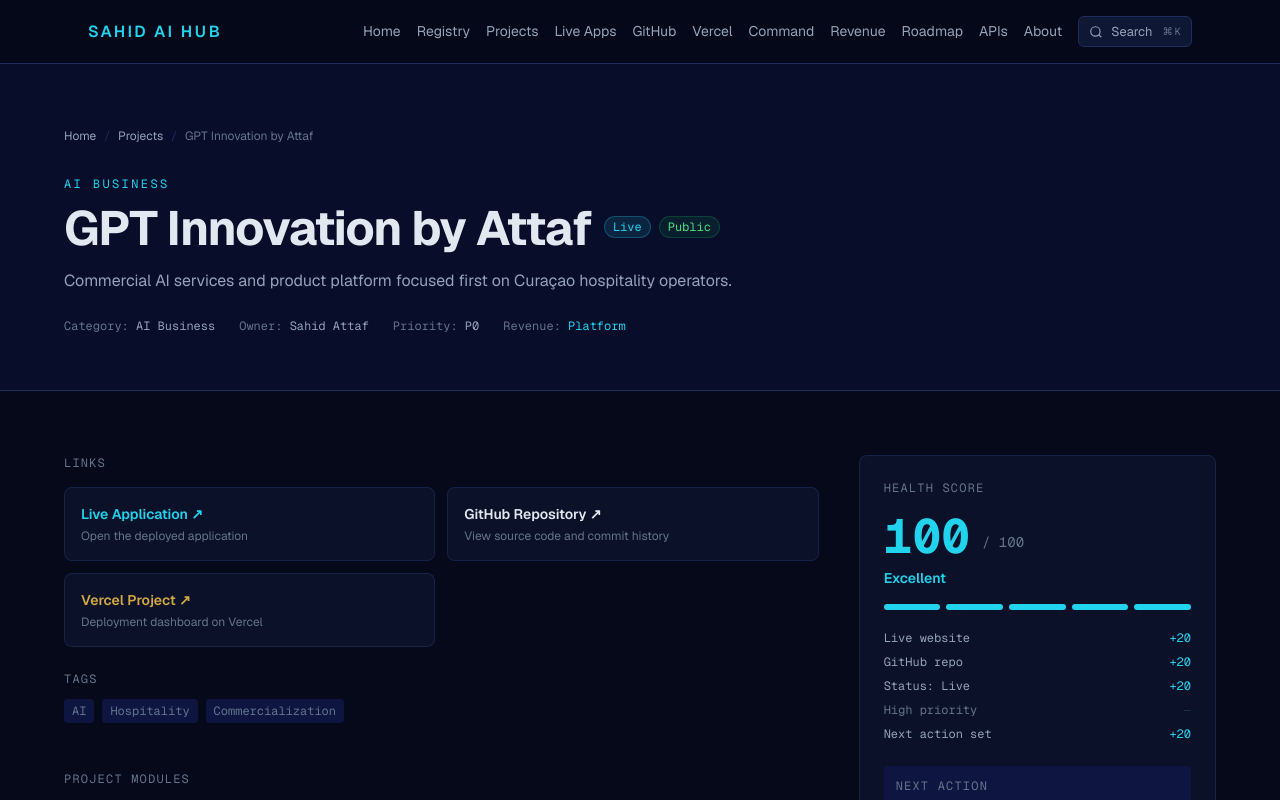
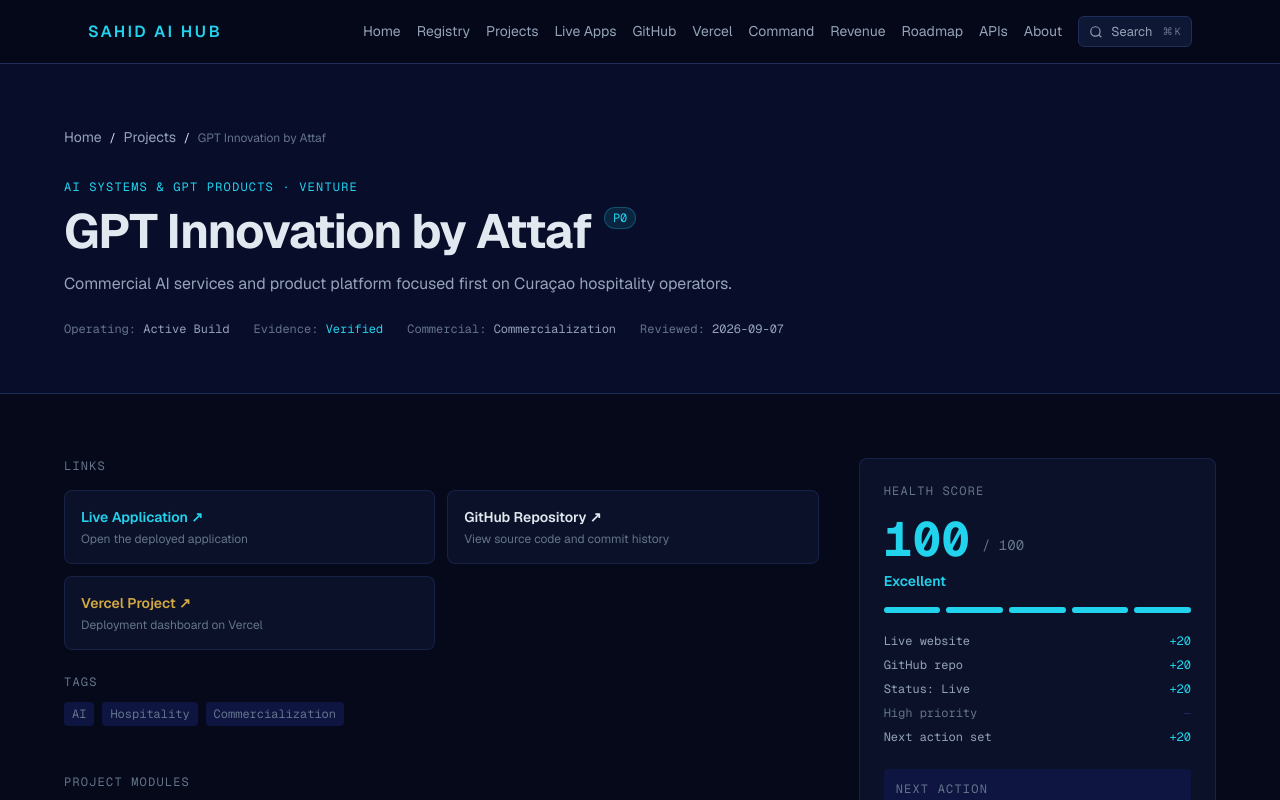
Before and after one commit to sahidattaf/sahid-ai-hub, a Next.js app: page /projects/gpt-innovation-os in a window 1280 px wide. Shown: the top 800 px of the page. Built offline with nearby package versions, Linux system fonts and the light colour scheme.

Commit message:
feat: update project detail header for portfolio governance

```diff
--- a/components/project-detail-header.tsx
+++ b/components/project-detail-header.tsx
@@ -1,119 +1,12 @@
 import Link from "next/link";
-import type { RegistryProject, Status, Visibility } from "@/data/project-registry";
+import type { RegistryProject } from "@/data/project-registry";
 
-function statusClass(s: Status) {
-  const map: Record<Status, string> = {
-    Live: "badge-live",
-    Repo: "badge-repo",
-    Prototype: "badge-prototype",
-    Planning: "badge-planning",
-  };
-  return map[s];
+export default function ProjectDetailHeader({ project }: { project: RegistryProject }) {
+  return <section className="pt-16 pb-14 px-6 border-b section-divider" style={{backgroundColor:"var(--navy-900)"}}><div className="max-w-6xl mx-auto">
+    <nav className="flex items-center gap-2 mb-8 text-xs"><Link href="/" className="nav-link">Home</Link><span>/</span><Link href="/projects" className="nav-link">Projects</Link><span>/</span><span style={{color:"var(--text-subtle)"}}>{project.name}</span></nav>
+    <p className="text-xs font-mono tracking-widest uppercase mb-3" style={{color:"var(--cyan)"}}>{project.portfolioStream} · {project.assetType}</p>
+    <div className="flex flex-wrap items-start gap-3 mb-4"><h1 className="text-3xl md:text-5xl font-bold tracking-tight" style={{color:"var(--text-primary)"}}>{project.name}</h1><span className="text-xs px-2 py-0.5 rounded-full font-mono badge-live">{project.priority}</span></div>
+    <p className="text-base max-w-2xl leading-relaxed mb-6" style={{color:"var(--text-muted)"}}>{project.description}</p>
+    <div className="flex flex-wrap gap-6 text-xs font-mono"><div><span style={{color:"var(--text-subtle)"}}>Operating: </span><span style={{color:"var(--text-muted)"}}>{project.operatingStatus}</span></div><div><span style={{color:"var(--text-subtle)"}}>Evidence: </span><span style={{color:project.evidenceStatus === "Verified" ? "var(--cyan)" : "var(--gold)"}}>{project.evidenceStatus}</span></div><div><span style={{color:"var(--text-subtle)"}}>Commercial: </span><span style={{color:"var(--text-muted)"}}>{project.commercialStatus}</span></div><div><span style={{color:"var(--text-subtle)"}}>Reviewed: </span><span style={{color:"var(--text-muted)"}}>{project.lastReviewed}</span></div></div>
+  </div></section>;
 }
-
-function visibilityClass(v: Visibility) {
-  const map: Record<Visibility, string> = {
-    Public: "badge-public",
-    Private: "badge-private",
-    Hybrid: "badge-hybrid",
-  };
-  return map[v];
-}
-
-export default function ProjectDetailHeader({
-  project,
-}: {
-  project: RegistryProject;
-}) {
-  return (
-    <section
-      className="pt-16 pb-14 px-6 border-b section-divider"
-      style={{ backgroundColor: "var(--navy-900)" }}
-    >
-      <div className="max-w-6xl mx-auto">
-        {/* Breadcrumb */}
-        <nav className="flex items-center gap-2 mb-8 text-xs">
-          <Link href="/" className="nav-link" style={{ fontSize: "0.75rem" }}>
-            Home
-          </Link>
-          <span style={{ color: "var(--navy-border)" }}>/</span>
-          <Link
-            href="/projects"
-            className="nav-link"
-            style={{ fontSize: "0.75rem" }}
-          >
-            Projects
-          </Link>
-          <span style={{ color: "var(--navy-border)" }}>/</span>
-          <span style={{ color: "var(--text-subtle)", fontSize: "0.75rem" }}>
-            {project.name}
-          </span>
-        </nav>
-
-        {/* Zone + category */}
-        <p
-          className="text-xs font-mono tracking-widest uppercase mb-3"
-          style={{ color: "var(--cyan)", letterSpacing: "0.2em" }}
-        >
-          {project.zone}
-        </p>
-
-        {/* Title + badges */}
-        <div className="flex flex-wrap items-start gap-3 mb-4">
-          <h1
-            className="text-3xl md:text-5xl font-bold tracking-tight"
-            style={{ color: "var(--text-primary)" }}
-          >
-            {project.name}
-          </h1>
-          <div className="flex items-center gap-2 mt-1 md:mt-3">
-            <span
-              className={`text-xs px-2 py-0.5 rounded-full font-mono ${statusClass(project.status)}`}
-            >
-              {project.status}
-            </span>
-            <span
-              className={`text-xs px-2 py-0.5 rounded-full font-mono ${visibilityClass(project.visibility)}`}
-            >
-              {project.visibility}
-            </span>
-          </div>
-        </div>
-
-        <p
-          className="text-base max-w-2xl leading-relaxed mb-6"
-          style={{ color: "var(--text-muted)" }}
-        >
-          {project.description}
-        </p>
-
-        {/* Quick meta row */}
-        <div className="flex flex-wrap gap-6 text-xs font-mono">
-          <div>
-            <span style={{ color: "var(--text-subtle)" }}>Category: </span>
-            <span style={{ color: "var(--text-muted)" }}>{project.category}</span>
-          </div>
-          <div>
-            <span style={{ color: "var(--text-subtle)" }}>Owner: </span>
-            <span style={{ color: "var(--text-muted)" }}>{project.owner}</span>
-          </div>
-          <div>
-            <span style={{ color: "var(--text-subtle)" }}>Priority: </span>
-            <span
-              style={{
-                color:
-                  project.priority === "High" ? "var(--gold)" : "var(--text-muted)",
-              }}
-            >
-              {project.priority}
-            </span>
-          </div>
-          <div>
-            <span style={{ color: "var(--text-subtle)" }}>Revenue: </span>
-            <span style={{ color: "var(--cyan)" }}>{project.revenuePotential}</span>
-          </div>
-        </div>
-      </div>
-    </section>
-  );
-}
```
